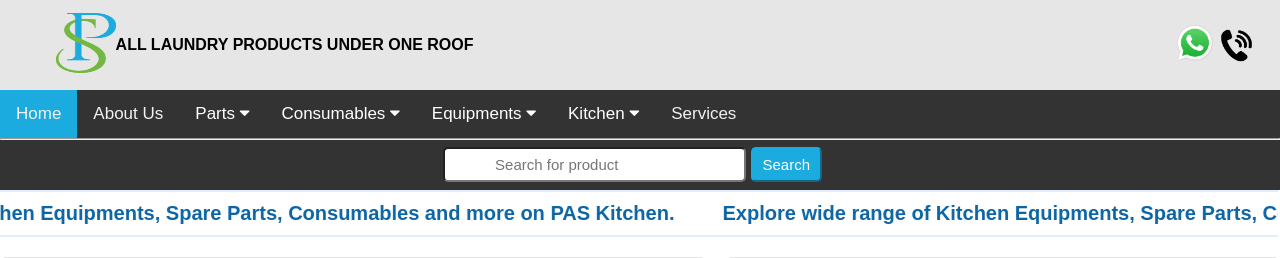
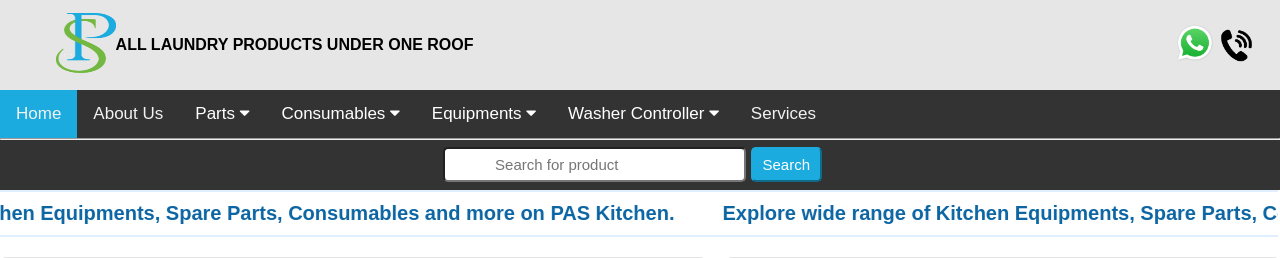
Before and after one commit to taranjeet2001/pas_laundry, a Django app: page /desc/1 in a window 1280 px wide. Shown: the top 258 px of the page. Run offline with Django 4.2, Linux system fonts and the light colour scheme; tables that the repository leaves empty hold one stand-in row (values such as "Sample post"); some libraries are stand-ins or nearby versions.

Commit message:
Update base.html

```diff
--- a/product_mngmnt/templates/product_mngmnt/base.html
+++ b/product_mngmnt/templates/product_mngmnt/base.html
@@ -144,12 +144,15 @@
         </div>
 
         <div class="dropdown">
-          <button class="dropbtn">Kitchen
+          <button class="dropbtn">Washer Controller
             <i class="fa fa-caret-down"></i>
           </button>
           <div class="dropdown-content">
-            <a href="{% url 'kitchenparts' %}">Kitchen Parts</a>
-            <a href="{% url 'kitchenapp' %}">Kitchen Accessories</a>
+            {% for brand in washer_controller_menu %}
+              <a href="{% url 'home' %}?washer_controller={{ brand|urlencode }}">{{ brand }}</a>
+            {% empty %}
+              <a href="{% url 'home' %}">No washer controllers available</a>
+            {% endfor %}
           </div>
         </div>
 
```
